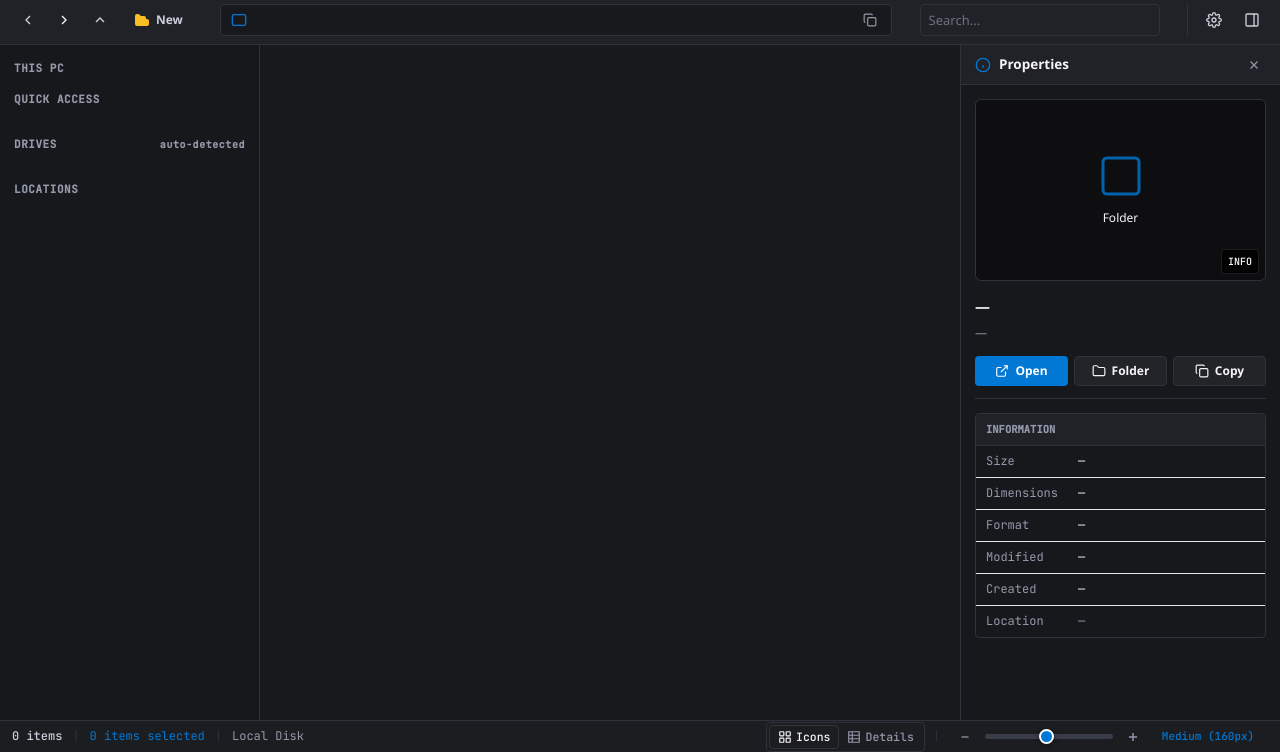
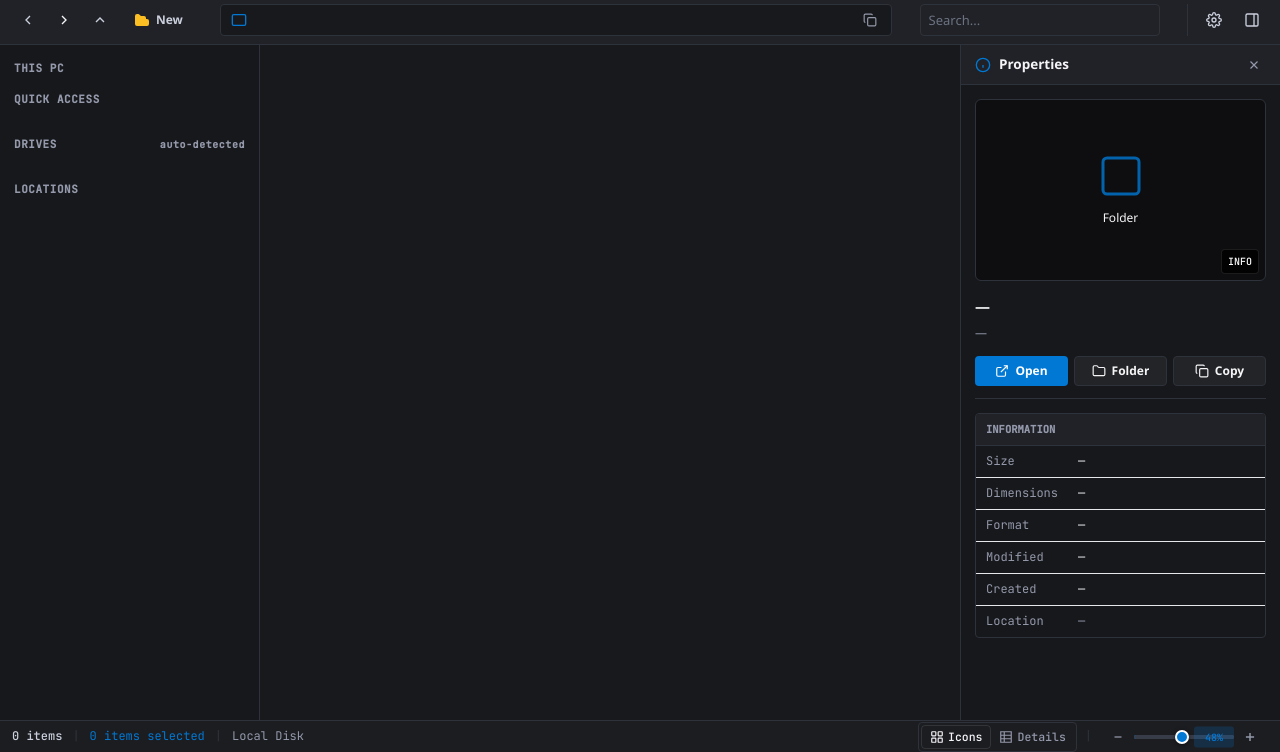
Before and after one commit to Osafkhanjii/NovaFiles, an Electron app: page src/renderer/index.html in a window 1280 px wide. Shown: the part 48-800 px from the top of the page. Drawn offline with nearby package versions, Linux system fonts and the light colour scheme; no server answers; a web font is replaced by a local one.

Commit message:
feat: Windows Explorer style zoom control
- Percentage label instead of size name
- Slider fill effect (accent color)
- Better styling matching Windows Explorer
- Zoom buttons with hover effects
- Smooth transitions
- Auto-updating slider fill

```diff
--- a/src/renderer/index.html
+++ b/src/renderer/index.html
@@ -383,16 +383,18 @@
 
       <span class="text-win-border">|</span>
 
-      <!-- Zoom / size slider (hidden by default, shown on hover) -->
-      <div class="zoom-area flex items-center gap-2" id="zoom-control-area" title="Ctrl+Scroll to zoom, hover to show controls">
-        <button class="w-6 h-6 rounded flex items-center justify-center text-win-textMuted hover:text-win-text hover:bg-white/10 transition-colors cursor-pointer" id="status-slider-dec" title="Smaller">
+      <!-- Zoom / size slider -->
+      <div class="flex items-center gap-1.5 shrink-0" id="zoom-control-area" title="Ctrl+Scroll to zoom">
+        <button class="w-6 h-6 rounded flex items-center justify-center text-win-textMuted hover:text-win-text hover:bg-win-base/80 transition-colors cursor-pointer" id="status-slider-dec" title="Smaller">
           <svg class="w-3 h-3" fill="none" stroke="currentColor" stroke-width="2.5" viewBox="0 0 24 24"><path d="M5 12h14"></path></svg>
         </button>
-        <input class="win-slider w-32 cursor-pointer" id="status-icon-slider" max="100" min="0" step="1" type="range" value="48">
-        <button class="w-6 h-6 rounded flex items-center justify-center text-win-textMuted hover:text-win-text hover:bg-white/10 transition-colors cursor-pointer" id="status-slider-inc" title="Larger">
+        <div class="relative flex items-center" id="zoom-slider-wrap">
+          <input class="win-slider w-24 cursor-pointer" id="status-icon-slider" max="100" min="0" step="1" type="range" value="48">
+          <span class="absolute right-0 top-1/2 -translate-y-1/2 text-[10px] font-mono text-win-accent bg-win-accent/20 px-1 py-0.5 rounded min-w-[40px] text-center" id="zoom-percent-label">100%</span>
+        </div>
+        <button class="w-6 h-6 rounded flex items-center justify-center text-win-textMuted hover:text-win-text hover:bg-win-base/80 transition-colors cursor-pointer" id="status-slider-inc" title="Larger">
           <svg class="w-3.5 h-3.5" fill="none" stroke="currentColor" stroke-width="2.5" viewBox="0 0 24 24"><path d="M12 5v14M5 12h14"></path></svg>
         </button>
-        <span class="text-[11px] font-mono text-win-accent bg-win-accent/15 px-2 py-0.5 rounded font-medium min-w-[110px] text-center" id="status-size-label">Medium (112px)</span>
       </div>
     </div>
   </footer>
--- a/src/renderer/js/fileGrid.js
+++ b/src/renderer/js/fileGrid.js
@@ -19,7 +19,6 @@ class FileGrid {
     this.statusSelection  = document.getElementById('status-selection');
 
     this.slider    = document.getElementById('status-icon-slider');
-    this.sizeLabel = document.getElementById('status-size-label');
     this.btnDec    = document.getElementById('status-slider-dec');
     this.btnInc    = document.getElementById('status-slider-inc');
     this.zoomArea  = document.getElementById('zoom-control-area');
@@ -464,21 +463,19 @@ class FileGrid {
     s.setProperty('--details-padding-y', `${Math.round(3 + t * 5)}px`);
     s.setProperty('--details-gap', `${Math.round(2 + t * 4)}px`);
 
+    // Update zoom slider fill (Windows Explorer style)
+    if (this.slider) {
+      this.slider.style.setProperty('--fill', `${this.zoomLevel}%`);
+    }
+
     this.grid?.classList.toggle('huge-scale', this.zoomLevel >= 94);
   }
 
   _updateZoomLabel() {
-    if (!this.sizeLabel) return;
-    if (this.currentMode === 'details') { this.sizeLabel.textContent = 'Details View'; return; }
-    const iconT = Math.max(0, (this.zoomLevel - 20) / 80);
-    const iconSize = Math.round(52 + iconT * (360 - 52));
-    let label;
-    if (this.zoomLevel < 36)      label = `Small (${iconSize}px)`;
-    else if (this.zoomLevel < 64) label = `Medium (${iconSize}px)`;
-    else if (this.zoomLevel < 85) label = `Large (${iconSize}px)`;
-    else if (this.zoomLevel < 95) label = `X-Large (${iconSize}px)`;
-    else                          label = `Huge (${iconSize}px)`;
-    this.sizeLabel.textContent = label;
+    const percentLabel = document.getElementById('zoom-percent-label');
+    if (!percentLabel) return;
+    if (this.currentMode === 'details') { percentLabel.textContent = 'Details'; return; }
+    percentLabel.textContent = `${this.zoomLevel}%`;
   }
 
   _highlightViewButton(activeMode) {
```
Also changed, not shown: src/renderer/styles/main.css.
